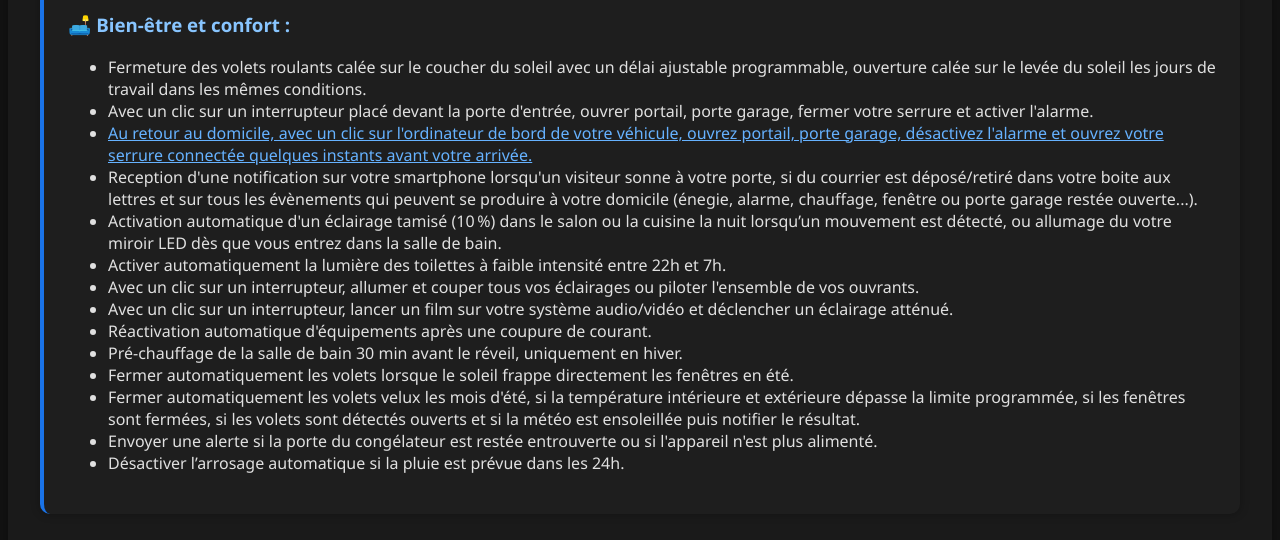
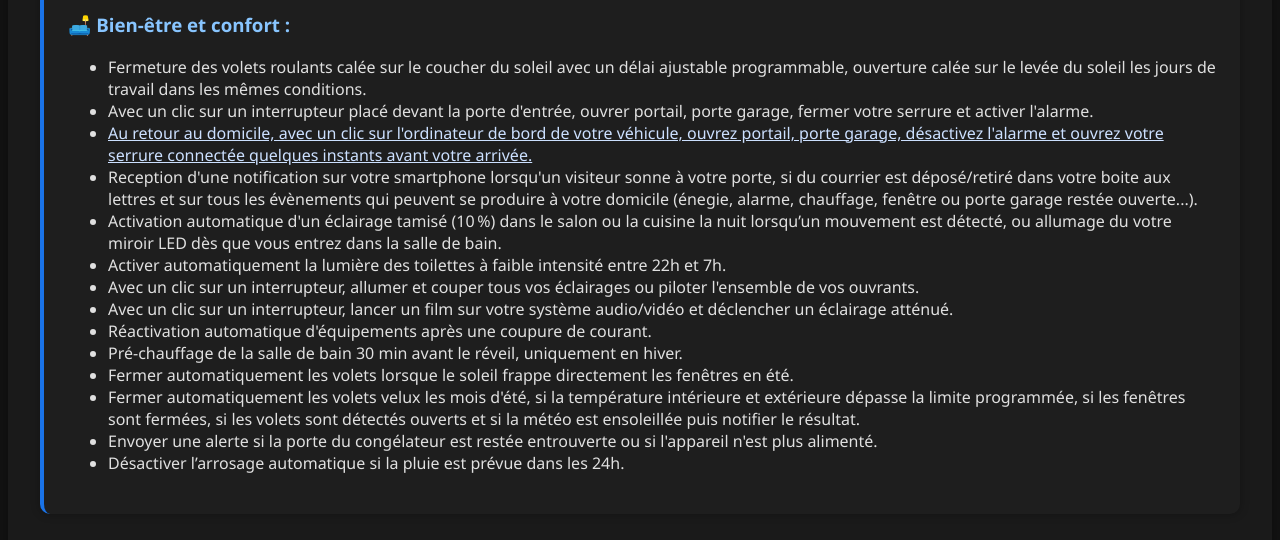
Before and after one commit to egnnge/site-vitrine, a plain HTML site: page automatisation.html in a window 1280 px wide. Shown: the part 1502-2042 px from the top of the page. Drawn offline with Linux system fonts and the light colour scheme.

Commit message:
Update automatisation.html

```diff
--- a/automatisation.html
+++ b/automatisation.html
@@ -70,7 +70,7 @@ Une fois le logement équipé, de nombreuses automatisations simples ou plus com
         <li> Fermeture des volets roulants calée sur le coucher du soleil avec un délai ajustable programmable, ouverture calée sur le levée du soleil les jours de travail dans les mêmes conditions.</li>
         <li> Avec un clic sur un interrupteur placé devant la porte d'entrée, ouvrer portail, porte garage, fermer votre serrure et activer l'alarme.</li>
         <li>
-  <a href="medias.html#video-arrivee" style="color:#66b2ff; text-decoration:underline;">
+  <a href="medias.html#video-arrivee" style="color:#cce0ff; text-decoration:underline;">
     Au retour au domicile, avec un clic sur l'ordinateur de bord de votre véhicule,
     ouvrez portail, porte garage, désactivez l'alarme et ouvrez votre serrure connectée
     quelques instants avant votre arrivée.
```
